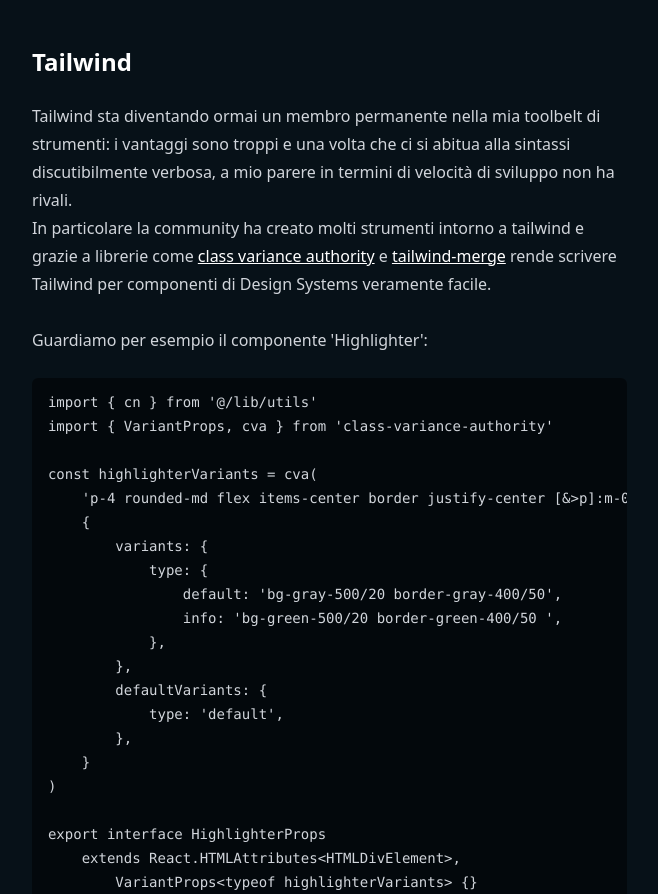
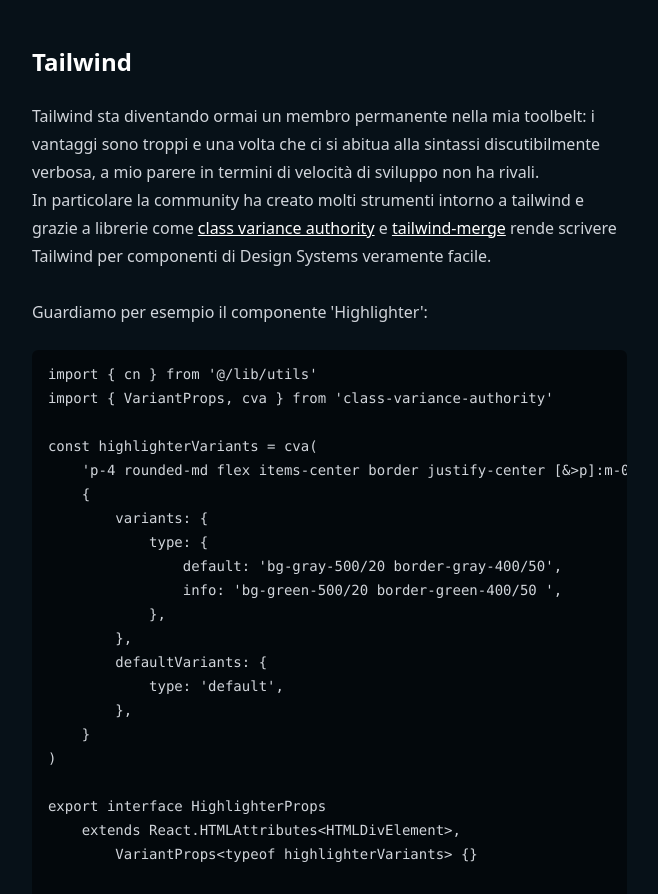
Before and after one commit to dxn-9/my-blog, a Next.js app: page /post/il-mio-blog in a window 1280 px wide. Shown: the part 2338-3232 px from the top of the page, without its empty margins (306-964 px from the left). Built offline with nearby package versions, Linux system fonts and the light colour scheme.

Commit message:
post: typo

```diff
--- a/posts/il-mio-blog.mdx
+++ b/posts/il-mio-blog.mdx
@@ -65,7 +65,7 @@
 
 ## Tailwind
 
-Tailwind sta diventando ormai un membro permanente nella mia toolbelt di strumenti: i vantaggi sono troppi e una volta che ci
+Tailwind sta diventando ormai un membro permanente nella mia toolbelt: i vantaggi sono troppi e una volta che ci
 si abitua alla sintassi discutibilmente verbosa, a mio parere in termini di velocità di sviluppo non ha rivali. \
 In particolare la community ha creato molti strumenti intorno a tailwind e grazie a librerie
 come [class variance authority](https://cva.style/docs) e [tailwind-merge](https://github.com/dcastil/tailwind-merge) rende
```
